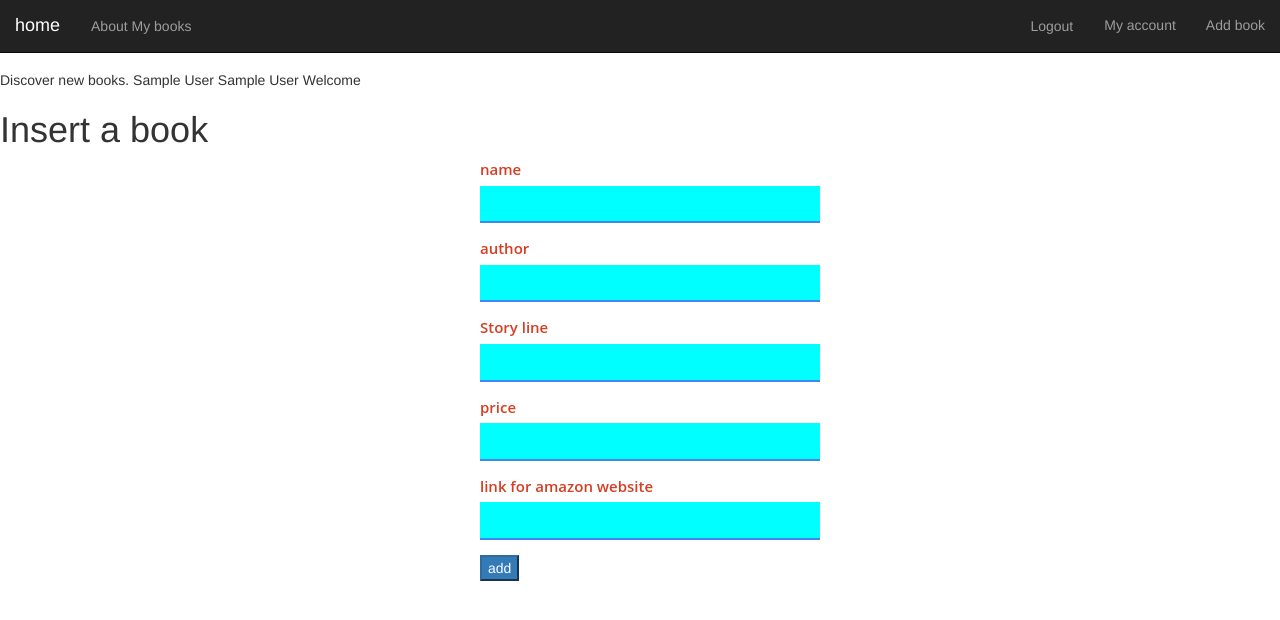
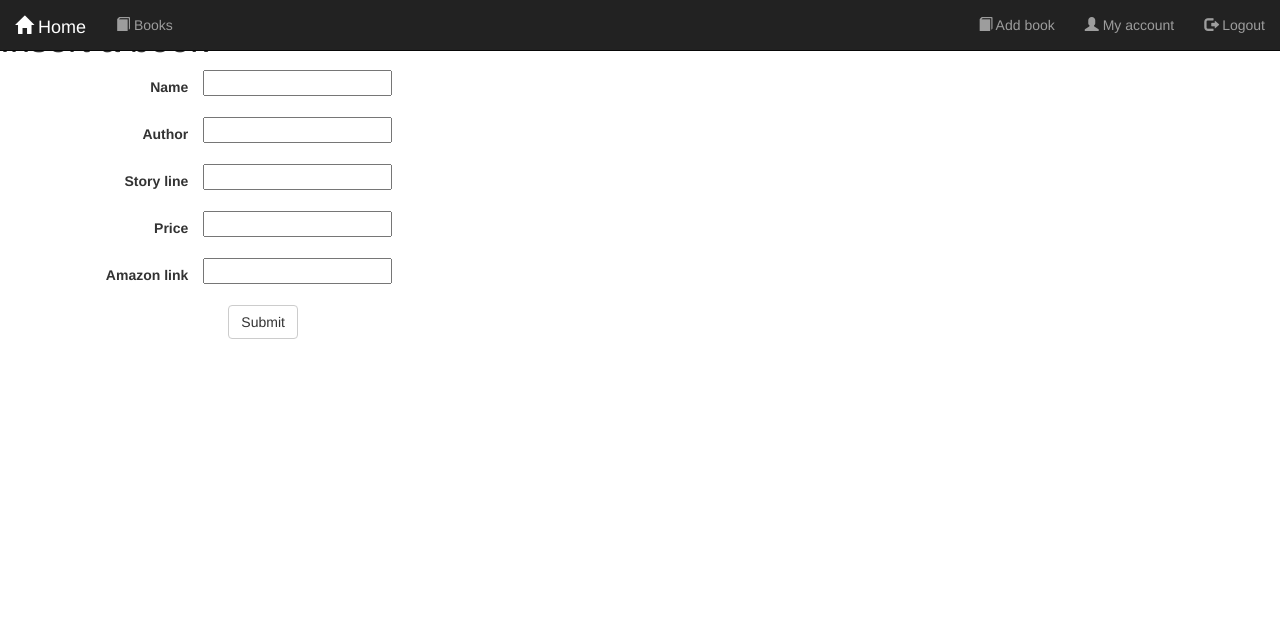
Before and after one commit to vedcoder/mylib2, a Flask app: page /newbook in a window 1280 px wide. Shown: the top 620 px of the page. Run offline with Flask 2, Linux system fonts and the light colour scheme; the visitor is signed in with stand-in values (Sample User, id 1); some libraries are stand-ins or nearby versions.

Commit message:
deleted css

```diff
--- a/forms.py
+++ b/forms.py
@@ -4,11 +4,11 @@ from wtforms.validators import DataRequired, Email, Length
 
 
 class SignupForm(Form):
-    first_name = StringField('first name',validators=[DataRequired("Please enter first name")])
-    last_name = StringField('last name',validators=[DataRequired("Please enter last name")])
+    first_name = StringField('First name',validators=[DataRequired("Please enter first name")])
+    last_name = StringField('Last name',validators=[DataRequired("Please enter last name")])
     email = StringField('Email',validators=[DataRequired("Please enter email"),Email("Please enter your email address.")])
     password = PasswordField('Password',validators=[DataRequired("Please enter Password"),Length(min=6, message="Passwords must be 6 characters or more.")])
-    submit = SubmitField('sign up')
+    submit = SubmitField('Sign up')
 
 class LoginForm(Form):
   email = StringField('Email', validators=[DataRequired("Please enter your email address."), Email("Please enter your email address.")])
@@ -16,9 +16,9 @@ class LoginForm(Form):
   submit = SubmitField("Sign in")
 
 class NewBookForm(Form):
-    name = StringField('name',validators=[DataRequired("Please enter the name of the book")])
-    author = StringField('author',validators=[DataRequired("Please enter the author of the book ")])
+    name = StringField('Name',validators=[DataRequired("Please enter the name of the book(full name)")])
+    author = StringField('Author',validators=[DataRequired("Please enter the author of the book ")])
     story = StringField('Story line',validators=[DataRequired("Please enter the storyline of the book")])
-    link = StringField('link for amazon website',validators=[DataRequired("Please enter the link to amazon website to buy this product")])
-    price = StringField('price',validators=[DataRequired("Please enter the price of the book")])
-    submit = SubmitField('add')
+    link = StringField('Amazon link',validators=[DataRequired("Please enter the link to amazon website to buy this product")])
+    price = StringField('Price',validators=[DataRequired("Please enter the price of the book")])
+    submit = SubmitField('Add')
--- a/routes.py
+++ b/routes.py
@@ -85,6 +85,7 @@ def newbook():
         if form.validate() == False:
             return render_template("newbook.html", form=form)
         else:
+            print(form.price.data)
             newbook = Book(form.name.data, form.author.data, form.story.data, form.price.data, form.link.data)
             db.session.add(newbook)
             db.session.commit()
--- a/static/css/signup.css
+++ /dev/null
@@ -1,56 +0,0 @@
-/*
- * Sign up
- */
-
-.section-form {
-   color: #3a3a3a;
-   float: left;
-   width: 340px;
-   margin-left: 480px;
- }
-
-
-.form-group {
-  margin-bottom: 20px;
-}
-
-.form-group label {
-  color: #d43e22;
-  display: block;
-  font-family: 'Open Sans', sans-serif;
-  font-size: 15px;
-  font-weight: 600;
-  margin-bottom: 5px;
-}
-
-.form-group input {
-  border: none;
-  border-bottom: 2px solid #4285f4;
-  background-color:aqua;
-  color: #d43e22;
-  font-size: 18px;
-  padding: 5px 0;
-  width: 100%;
-}
-
-.form-group input:focus {
-  outline: 0;
-}
-
-.form-group .error-message {
-  margin: 10px 0;
-  color: #db4437;
-}
-
-.form-group .error-message + input {
-  border-bottom: 2px solid #db4437;
-}
-
-.error-message {
-  color: #db4437;
-}
-
-
-/*
- * Sign up
- */
--- a/templates/layout.html
+++ b/templates/layout.html
@@ -1,41 +1,29 @@
 <!DOCTYPE html>
 <html>
   <head>
-    <link href="{{ url_for('static', filename='css/signup.css') }}" rel="stylesheet">
     <link rel="stylesheet" href="https://maxcdn.bootstrapcdn.com/bootstrap/3.3.7/css/bootstrap.min.css">
     <script src="https://ajax.googleapis.com/ajax/libs/jquery/3.1.1/jquery.min.js"></script>
     <script src="https://maxcdn.bootstrapcdn.com/bootstrap/3.3.7/js/bootstrap.min.js"></script>
     <meta name="viewport" content="width=device-width, initial-scale=1">
   </head>
   <body>
-    <header>
-        <h1>Vidit's books</h1>
-    </header>
-    <div>
-      <span>Discover new books.</span>
-      {% if session['email']%}
-        <span>{{session['fname']}} {{session['lname']}}</span>
-        <span>Welcome</span>
-      {% endif %}
-
-    </div>
     <nav class="navbar navbar-inverse navbar-fixed-top">
       <div class="container-fluid">
         <div class="navbar-header">
-          <a class="navbar-brand" href="{{ url_for('index') }}">home</a>
+          <a class="navbar-brand" href="{{ url_for('index') }}"><span class="glyphicon glyphicon-home"></span> Home</a>
         </div>
 
         <ul class="nav navbar-nav">
-          <li><a href="{{ url_for('books') }}" class="btn">About My books</a></li>
+          <li><a href="{{ url_for('books') }}"><span class="glyphicon glyphicon-book"></span> Books</a></li>
         </ul>
         <ul class="nav navbar-nav navbar-right">
           {% if session['email'] %}
-            <li><a href="/logout" class="btn">Logout</a></li>
-            <li><a href="{{ url_for('account') }}">My account</a></li>
-            <li><a href="{{ url_for('newbook') }}">Add book</a></li>
+            <li><a href="{{ url_for('newbook') }}"><span class="glyphicon glyphicon-book"></span> Add book</a></li>
+            <li><a href="{{ url_for('account') }}"><span class="glyphicon glyphicon-user"></span> My account</a></li>
+            <li><a href="/logout"><span class="glyphicon glyphicon-log-out"></span> Logout</a></li>
           {% else %}
-             <li><a href="{{ url_for('signup') }}">Sign up</a></li>
-             <li><a href="{{ url_for('login') }}">Login</a></li>
+             <li><a href="{{ url_for('signup') }}"><span class="glyphicon glyphicon-user"></span> Sign up</a></li>
+             <li><a href="{{ url_for('login') }}"><span class="glyphicon glyphicon-log-in"></span> Login</a></li>
           {% endif %}
         </ul>
       </div>
--- a/templates/newbook.html
+++ b/templates/newbook.html
@@ -2,11 +2,10 @@
 {% block content %}
   <h1>Insert a book</h1>
   <div class="section-form">
-    <form method="POST" action="/newbook">
+    <form method="POST" action="/newbook" class="form-horizontal">
       {{ form.hidden_tag() }}
       <div class="form-group">
-        {{ form.name.label }}
-
+        <label class="control-label col-sm-2" for="email">{{ form.name.label }}</label>
         {% if form.name.errors %}
           {% for error in form.name.errors %}
             <p class="error-message">{{ error }}</p>
@@ -17,8 +16,7 @@
       </div>
 
       <div class="form-group">
-        {{ form.author.label }}
-
+        <label class="control-label col-sm-2" for="email">{{ form.author.label }}</label>
         {% if form.author.errors %}
           {% for error in form.author.errors %}
             <p class="error-message">{{ error }}</p>
@@ -29,8 +27,7 @@
       </div>
 
       <div class="form-group">
-        {{ form.story.label }}
-
+        <label class="control-label col-sm-2" for="email">{{ form.story.label }}</label>
         {% if form.story.errors %}
           {% for error in form.story.errors %}
             <p class="error-message">{{ error }}</p>
@@ -41,8 +38,7 @@
       </div>
 
       <div class="form-group">
-        {{ form.price.label }}
-
+        <label class="control-label col-sm-2" for="email">{{ form.price.label }}</label>
         {% if form.price.errors %}
           {% for error in form.price.errors %}
             <p class="error-message">{{ error }}</p>
@@ -52,8 +48,7 @@
         {{ form.price }}
       </div>
       <div class="form-group">
-        {{ form.link.label }}
-
+        <label class="control-label col-sm-2" for="email">{{ form.link.label }}</label>
         {% if form.link.errors %}
           {% for error in form.link.errors %}
             <p class="error-message">{{ error }}</p>
@@ -63,7 +58,8 @@
         {{ form.link }}
       </div>
 
-      {{ form.submit(class="btn-primary") }}
-    </form>
+      <div class="col-sm-offset-2 col-sm-10">
+          <button type="submit" class="btn btn-default">Submit</button>
+      </div>
   </div>
 {% endblock %}
```
Also changed, not shown: templates/login.html (+6 -10 lines), templates/signup.html (+8 -10 lines), 2 other files.
